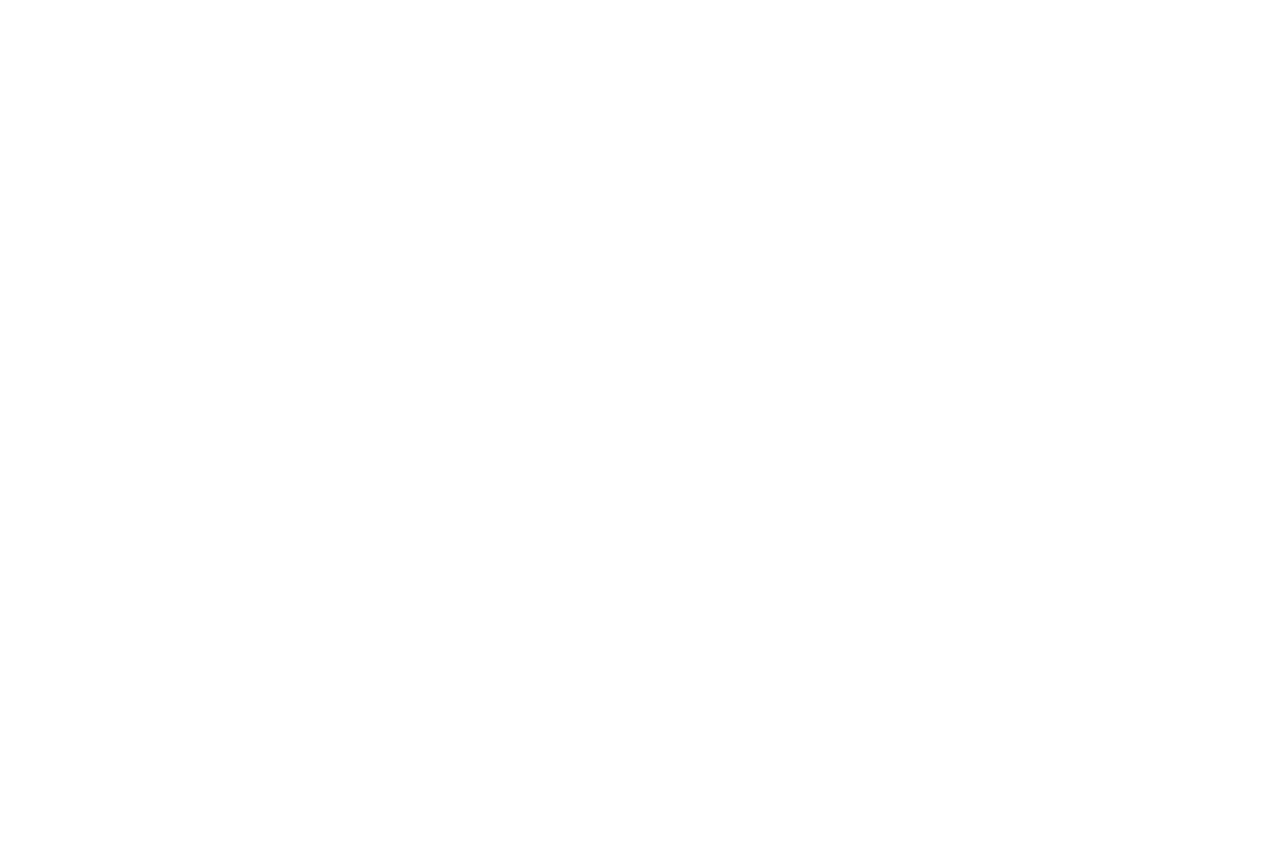
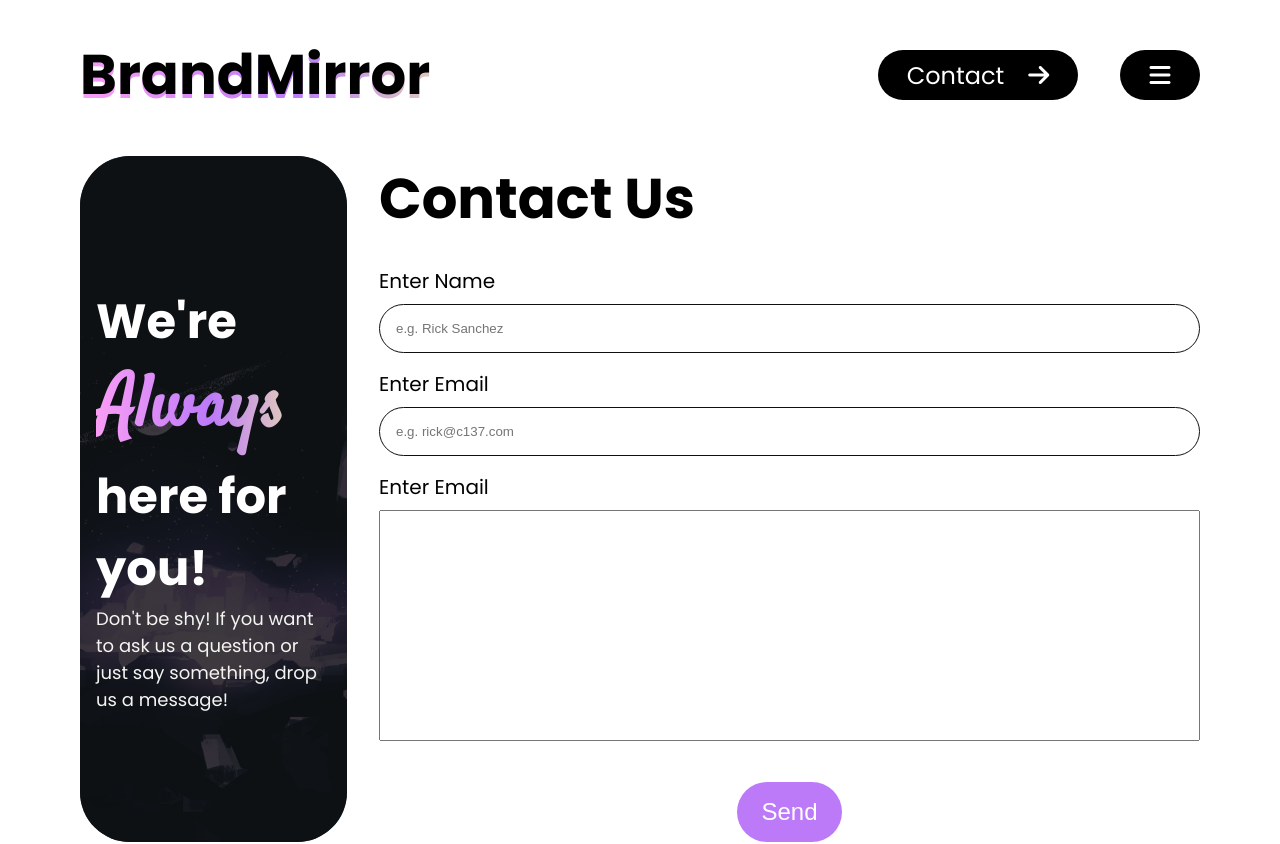
Before and after one commit to HemantDutta/BrandMirror, a React (Create React App) app in the folder client/: page /contact in a window 1280 px wide. Before the commit this address had no page. Shown: the top 844 px of the page. Before the commit the page ends 800 px from the top, so only its background shows below. Built offline with nearby package versions, Linux system fonts and the light colour scheme.

Commit message:
Create contact page

```diff
--- a/client/public/BMStyles.css
+++ b/client/public/BMStyles.css
@@ -42,24 +42,24 @@
     overflow-x: hidden;
 }
 
-.hero, .team, .join, .about, .services, footer {
+.hero, .team, .join, .about, .services, footer, .contact {
     padding: 0 80px;
 }
 
 @media screen and (max-width: 991px) {
-    .hero, .team, .join, .about, .services, footer {
+    .hero, .team, .join, .about, .services, footer, .contact {
         padding: 0 55px;
     }
 }
 
 @media screen and (max-width: 490px) {
-    .hero, .team, .join, .about, .services, footer {
+    .hero, .team, .join, .about, .services, footer, .contact {
         padding: 0 16px;
     }
 }
 
 @media screen and (max-width: 350px) {
-    .hero, .team, .join, .about, .services, footer {
+    .hero, .team, .join, .about, .services, footer, .contact {
         padding: 0 10px;
     }
 }
@@ -187,7 +187,7 @@
     border-radius: 50px;
 }
 
-nav .navbar-container .navbar-right .contact {
+nav .navbar-container .navbar-right .nav-contact {
     display: flex;
     align-items: center;
     gap: 24px;
@@ -199,12 +199,12 @@
 }
 
 @media screen and (max-width: 991px) {
-    nav .navbar-container .navbar-right .contact {
+    nav .navbar-container .navbar-right .nav-contact {
         display: none;
     }
 }
 
-nav .navbar-container .navbar-right .contact .text {
+nav .navbar-container .navbar-right .nav-contact .text {
     display: flex;
     flex-direction: column;
     transform: translateY(25%);
@@ -212,7 +212,7 @@
     transition: all 0.4s cubic-bezier(0.87, 0, 0.13, 1);
 }
 
-nav .navbar-container .navbar-right .contact .text:hover {
+nav .navbar-container .navbar-right .nav-contact .text:hover {
     transform: translateY(-25%);
 }
 
@@ -292,14 +292,17 @@
     font-weight: bold;
 }
 
-nav .navbar-container .navbar-left a {
-    color: black;
-    text-decoration: none;
-    z-index: 120;
-    position: relative;
+nav .navbar-container .navbar-left .brand {
+    cursor: pointer;
 }
 
-nav .navbar-container .navbar-left span {
+nav .navbar-container .navbar-left span:nth-child(2) {
+    position: relative;
+    color: black;
+    z-index: 125;
+}
+
+nav .navbar-container .navbar-left span:nth-child(1) {
     position: absolute;
     top: 5%;
     left: 0;
@@ -813,8 +816,137 @@
 
 /*==========Join End==========*/
 
+/*==========Contact==========*/
+
+.contact {
+    position: relative;
+    z-index: 100;
+    margin-top: 100px;
+}
+
+.contact .contact-container {
+    padding: 56px 0;
+    position: relative;
+    display: flex;
+    gap: 32px;
+}
+
+.contact .contact-container > * {
+    flex: 1;
+}
+
+.contact .contact-container .contact-left {
+    position: relative;
+    border-radius: 50px;
+    overflow: hidden;
+    display: flex;
+    align-items: center;
+    justify-content: center;
+    padding: 32px 16px;
+}
+
+.contact .contact-container .contact-left img.cool-bg {
+    position: absolute;
+    top: 0;
+    left: 0;
+    height: 100%;
+    width: 100%;
+    object-fit: cover;
+    z-index: 100;
+    object-position: center;
+}
+
+.contact .contact-container .contact-left .overlay {
+    position: absolute;
+    top: 0;
+    left: 0;
+    height: 100%;
+    width: 100%;
+    z-index: 105;
+    background-color: rgba(16, 16, 15, 0.8);
+}
+
+.contact .contact-container .contact-left .text {
+    color: white;
+    position: relative;
+    display: flex;
+    flex-direction: column;
+    align-items: center;
+    z-index: 110;
+}
+
+.contact .contact-container .contact-left .text .head {
+    font-size: 48px;
+    font-weight: bold;
+}
+
+.contact .contact-container .contact-left .text .tag {
+    font-size: 18px;
+    color: var(--text-pale);
+}
+
+.contact .contact-container .contact-right {
+    position: relative;
+}
+
+.contact .contact-container .contact-right .right-head {
+    font-size: 56px;
+    font-weight: bold;
+}
+
+.contact .contact-container .contact-right .contact-form {
+    margin-top: 25px;
+    display: flex;
+    flex-direction: column;
+    gap: 16px;
+    width: 100%;
+    transition: all 0.2s ease;
+}
+
+.contact .contact-container .contact-right .contact-form .input-field {
+    display: flex;
+    flex-direction: column;
+    gap: 8px;
+}
+
+.contact .contact-container .contact-right .contact-form .input-field label {
+    font-size: 20px;
+}
+
+.contact .contact-container .contact-right .contact-form .input-field input {
+    border-radius: 50px;
+    padding: 16px;
+    border: 1px solid var(--bg-black);
+}
+
+.contact .contact-container .contact-right .contact-form .input-field textarea {
+    resize: none;
+}
+
+.contact .contact-container .contact-right .contact-form .btn-field {
+    margin-top: 25px;
+    text-align: center;
+}
+
+.contact .contact-container .contact-right .contact-form .btn-field button {
+    background-color: var(--cs-2);
+    border: none;
+    font-size: 24px;
+    color: white;
+    padding: 16px 24px;
+    border-radius: 50px;
+    cursor: pointer;
+}
+
+@media screen and (max-width: 1191px) {
+    .contact .contact-container {
+        flex-direction: column;
+    }
+}
+
+/*==========Contact End==========*/
+
 /*==========Footer==========*/
-
 footer {
     position: relative;
     background-color: #000;
@@ -917,4 +1049,5 @@
         font-size: 36px;
     }
 }
+
 /*==========Footer End==========*/
--- a/client/src/App.js
+++ b/client/src/App.js
@@ -1,6 +1,7 @@
 import {BrowserRouter, Route, Routes} from "react-router-dom";
 import {Home} from "./pages/Home";
 import {Join} from "./pages/Join";
+import {Contact} from "./pages/Contact";
 
 function App() {
     return (
@@ -9,6 +10,7 @@
                 <Routes>
                     <Route path={"/"} element={<Home/>}/>
                     <Route path={"/join"} element={<Join/>}/>
+                    <Route path={"/contact"} element={<Contact/>}/>
                 </Routes>
             </BrowserRouter>
         </>
--- a/client/src/components/Navbar.js
+++ b/client/src/components/Navbar.js
@@ -1,7 +1,10 @@
-import {Link} from "react-router-dom";
+import {Link, useNavigate} from "react-router-dom";
 import {useEffect} from "react";
 
 export const Navbar = () => {
+
+    //Navigator
+    let navi = useNavigate();
 
     //Nav Menu Toggle
     function navMenuToggle() {
@@ -50,13 +53,13 @@
             <nav id="nav">
                 <div className="navbar-container">
                     <div className="navbar-left">
-                        <div className="brand">
+                        <div className="brand" onClick={()=>{navi("/")}}>
                             <span className="gradient-text">BrandMirror</span>
-                            <Link to={"/"}>BrandMirror</Link>
+                            <span>BrandMirror</span>
                         </div>
                     </div>
                     <div className="navbar-right">
-                        <div className="contact">
+                        <div className="nav-contact" onClick={()=>{navi("/contact")}}>
                             <div className="text">
                                 <span>Contact</span>
                                 <span className="gradient-text">Contact</span>
--- /dev/null
+++ b/client/src/pages/Contact.js
@@ -0,0 +1,49 @@
+import {Navbar} from "../components/Navbar";
+import {Footer} from "../components/Footer";
+
+export const Contact = () => {
+    return (
+        <>
+            {/*  Navbar  */}
+            <Navbar/>
+            {/*  Navbar End  */}
+            {/*  Body  */}
+            <div className="contact" id="contact">
+                <div className="contact-container">
+                    <div className="contact-left">
+                        <img src="images/bm_contact.png" alt="Just a cool background" className="cool-bg"/>
+                        <div className="overlay"/>
+                        <div className="text">
+                            <span className="head">We're <span className="cali gradient-text">Always</span> here for you!</span>
+                            <span className="tag">Don't be shy! If you want to ask us a question or just say something, drop us a message!</span>
+                        </div>
+                    </div>
+                    <div className="contact-right">
+                        <span className="right-head">Contact Us</span>
+                        <form className="contact-form">
+                            <div className="input-field">
+                                <label htmlFor="name">Enter Name</label>
+                                <input type="text" name="name" id="name" placeholder="e.g. Rick Sanchez"/>
+                            </div>
+                            <div className="input-field">
+                                <label htmlFor="email">Enter Email</label>
+                                <input type="email" name="email" id="email" placeholder="e.g. rick@c137.com"/>
+                            </div>
+                            <div className="input-field">
+                                <label htmlFor="message">Enter Email</label>
+                                <textarea name="message" id="message" cols="100" rows="15"/>
+                            </div>
+                            <div className="btn-field">
+                                <button className="click" type="button">Send</button>
+                            </div>
+                        </form>
+                    </div>
+                </div>
+            </div>
+            {/*  Body End  */}
+            {/*  Footer  */}
+            <Footer/>
+            {/*  Footer End  */}
+        </>
+    )
+}
```
Also changed, not shown: client/public/images/bm_contact.png (added).
